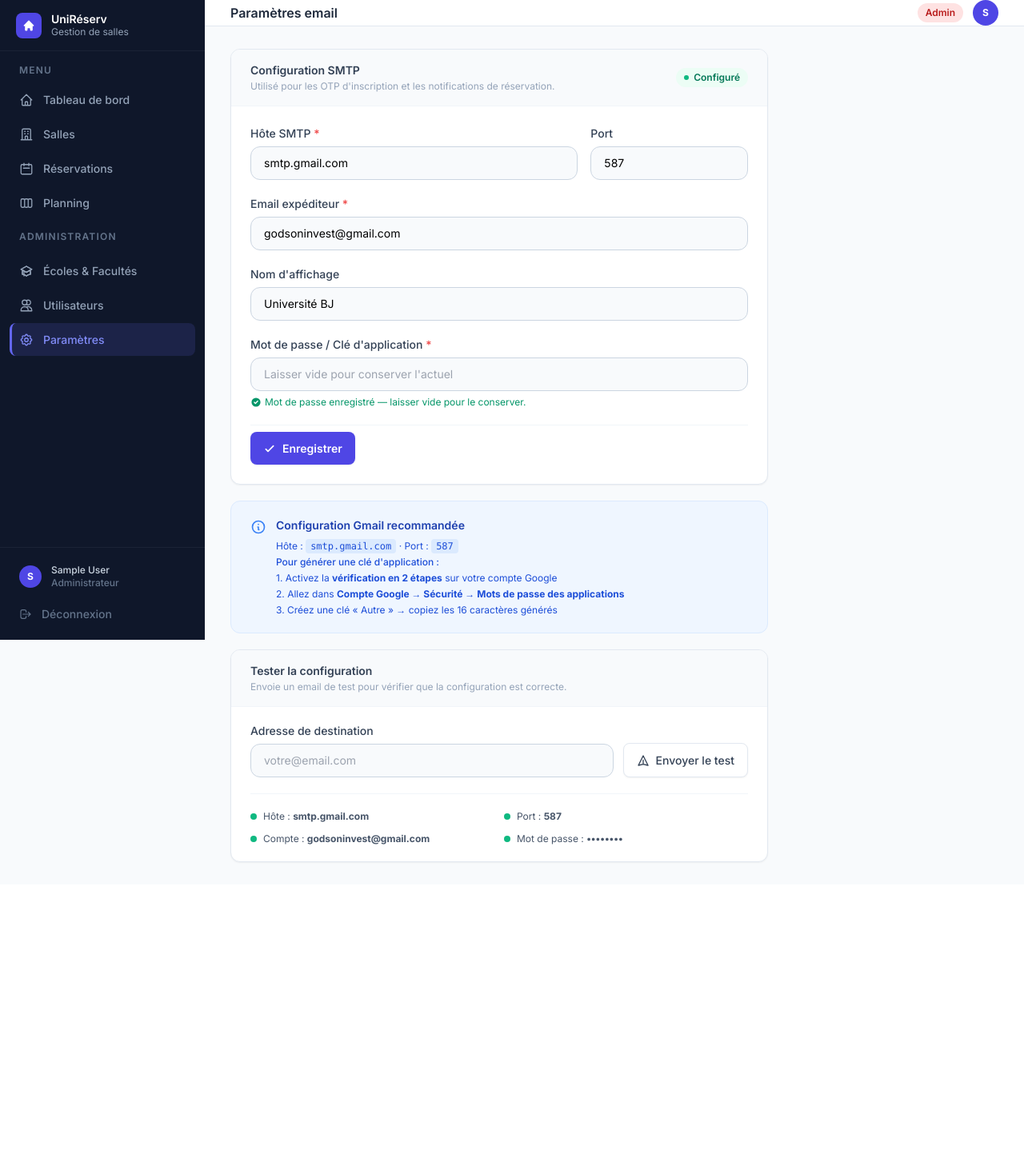
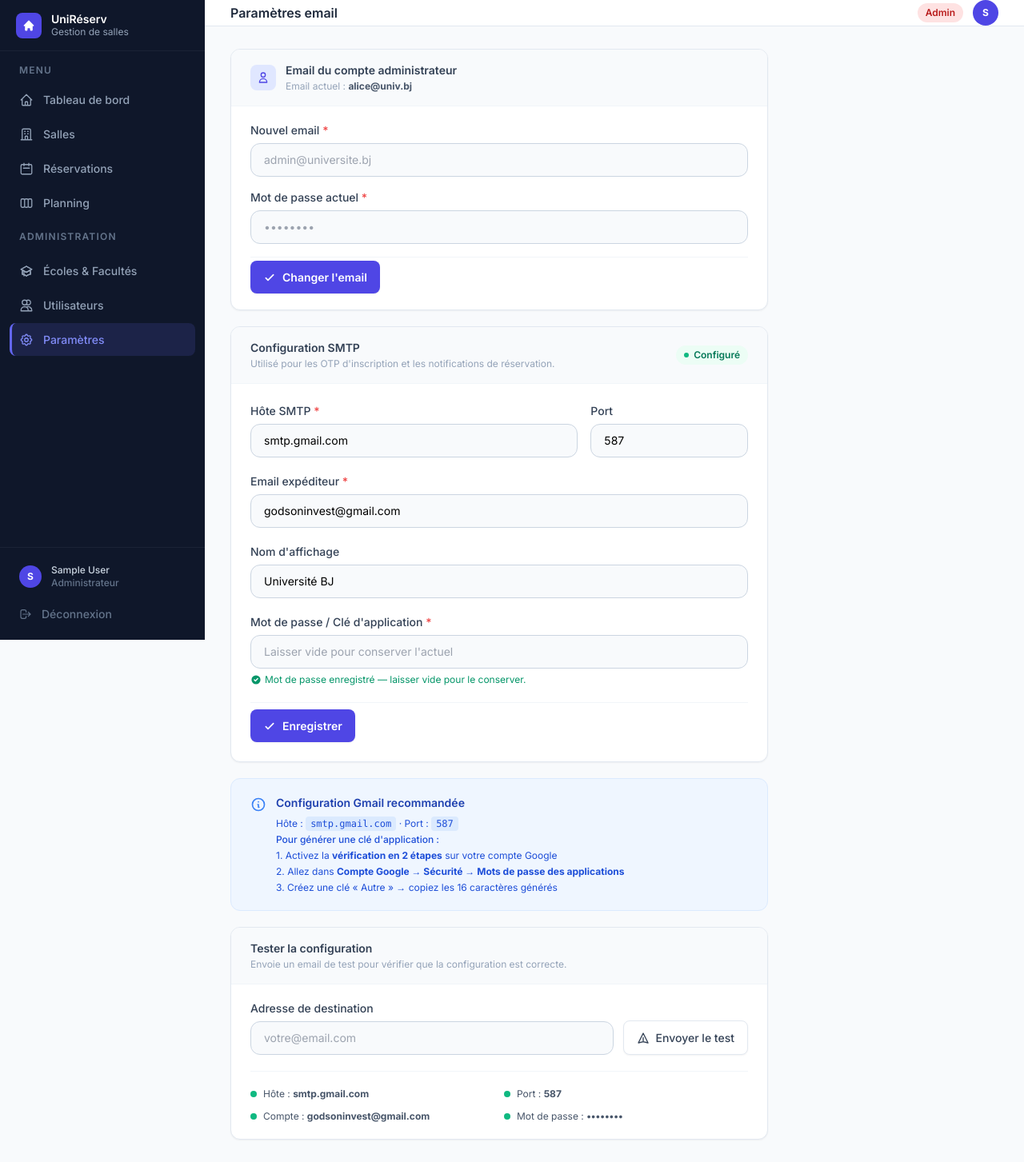
Before and after one commit to GodsonInvest/TP_Python_Projet_7_ANATO-HOVO, a Flask app: page /parametres in a window 1280 px wide. Shown: the whole page at 80% size. Before the commit the page ends 1079 px from the top, so only its background shows below. Run offline with Flask 3, Linux system fonts and the light colour scheme; the visitor is signed in with stand-in values (Sample User, id 1); data comes from the database, SQL or seed files in the repository; some libraries are stand-ins or nearby versions.

Commit message:
Admin peut changer son email depuis les paramètres
Nouvelle carte en haut de la page Paramètres avec :
- Affichage de l'email actuel du compte
- Champ nouvel email + confirmation par mot de passe
- Route POST /parametres/email

```diff
--- a/gestion de salle/app.py
+++ b/gestion de salle/app.py
@@ -1070,8 +1070,34 @@ def parametres():
         flash("Configuration SMTP sauvegardée.", "success")
         return redirect(url_for("parametres"))
 
-    cfg = bd.charger_config()
-    return render_template("parametres.html", active="parametres", cfg=cfg)
+    cfg   = bd.charger_config()
+    admin = bd.charger_utilisateur_par_id(session["user_id"])
+    return render_template("parametres.html", active="parametres", cfg=cfg,
+                           admin_email=admin.email if admin else "")
+
+
+@app.route("/parametres/email", methods=["POST"])
+@login_required
+@admin_required
+def parametres_email():
+    bd          = get_bd()
+    u           = bd.charger_utilisateur_par_id(session["user_id"])
+    nouvel_email = request.form.get("nouvel_email", "").strip()
+    mdp_actuel  = request.form.get("mot_de_passe_actuel", "")
+
+    if not nouvel_email or not mdp_actuel:
+        flash("Email et mot de passe requis.", "error")
+        return redirect(url_for("parametres"))
+    if not Authentification.verifier_hash(mdp_actuel, u.mot_de_passe):
+        flash("Mot de passe incorrect.", "error")
+        return redirect(url_for("parametres"))
+    try:
+        u.email = nouvel_email
+        bd.sauvegarder_utilisateur(u)
+        flash(f"Email mis à jour : {nouvel_email}", "success")
+    except Exception as e:
+        flash(str(e), "error")
+    return redirect(url_for("parametres"))
 
 
 @app.route("/parametres/tester", methods=["POST"])
--- a/gestion de salle/templates/parametres.html
+++ b/gestion de salle/templates/parametres.html
@@ -4,6 +4,41 @@
 
 {% block content %}
 <div class="max-w-2xl space-y-5">
+
+  <!-- Email admin -->
+  <div class="bg-white rounded-xl border border-slate-200 shadow-sm overflow-hidden">
+    <div class="px-6 py-4 border-b border-slate-100 bg-slate-50 flex items-center gap-3">
+      <div class="w-8 h-8 rounded-lg bg-indigo-100 flex items-center justify-center shrink-0">
+        <svg class="w-4 h-4 text-indigo-600" fill="none" stroke="currentColor" stroke-width="2" viewBox="0 0 24 24">
+          <path stroke-linecap="round" stroke-linejoin="round" d="M16 7a4 4 0 11-8 0 4 4 0 018 0zM12 14a7 7 0 00-7 7h14a7 7 0 00-7-7z"/>
+        </svg>
+      </div>
+      <div>
+        <h3 class="font-semibold text-slate-700 text-sm">Email du compte administrateur</h3>
+        <p class="text-xs text-slate-400 mt-0.5">Email actuel : <strong class="text-slate-600">{{ admin_email }}</strong></p>
+      </div>
+    </div>
+    <div class="px-6 py-5">
+      <form method="POST" action="{{ url_for('parametres_email') }}" class="space-y-4">
+        <div>
+          <label class="block text-sm font-medium text-slate-700 mb-1.5">Nouvel email <span class="text-red-500">*</span></label>
+          <input type="email" name="nouvel_email" required placeholder="admin@universite.bj"
+            class="w-full rounded-xl border border-slate-300 bg-slate-50 px-4 py-2.5 text-sm focus:outline-none focus:ring-2 focus:ring-indigo-500 focus:bg-white transition-all"/>
+        </div>
+        <div>
+          <label class="block text-sm font-medium text-slate-700 mb-1.5">Mot de passe actuel <span class="text-red-500">*</span></label>
+          <input type="password" name="mot_de_passe_actuel" required placeholder="••••••••"
+            class="w-full rounded-xl border border-slate-300 bg-slate-50 px-4 py-2.5 text-sm focus:outline-none focus:ring-2 focus:ring-indigo-500 focus:bg-white transition-all"/>
+        </div>
+        <div class="flex items-center gap-3 pt-1 border-t border-slate-100">
+          <button type="submit" class="btn-primary">
+            <svg class="w-4 h-4" fill="none" stroke="currentColor" stroke-width="2.5" viewBox="0 0 24 24"><path stroke-linecap="round" stroke-linejoin="round" d="M5 13l4 4L19 7"/></svg>
+            Changer l'email
+          </button>
+        </div>
+      </form>
+    </div>
+  </div>
 
   <!-- Config SMTP -->
   <div class="bg-white rounded-xl border border-slate-200 shadow-sm overflow-hidden">
```
